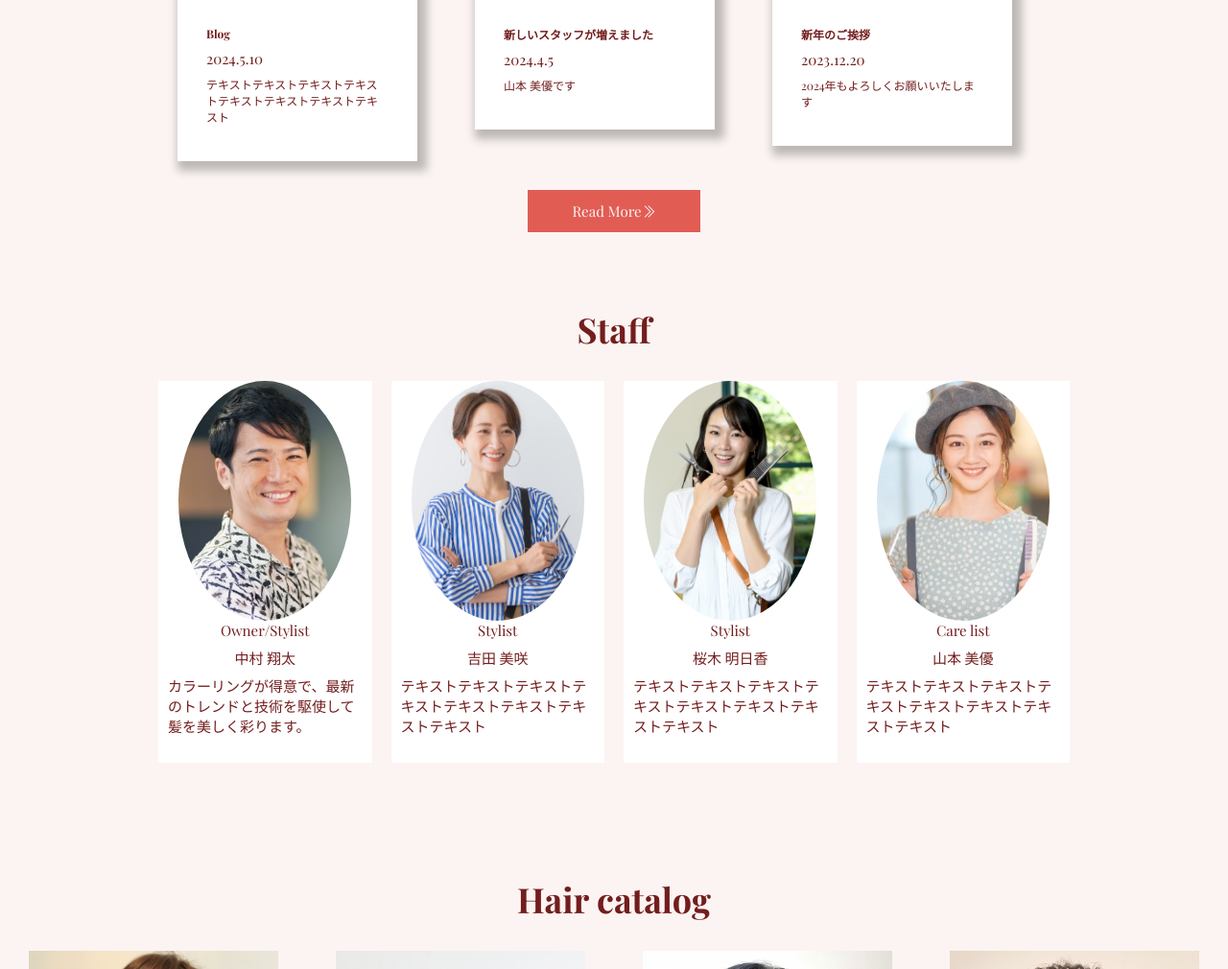
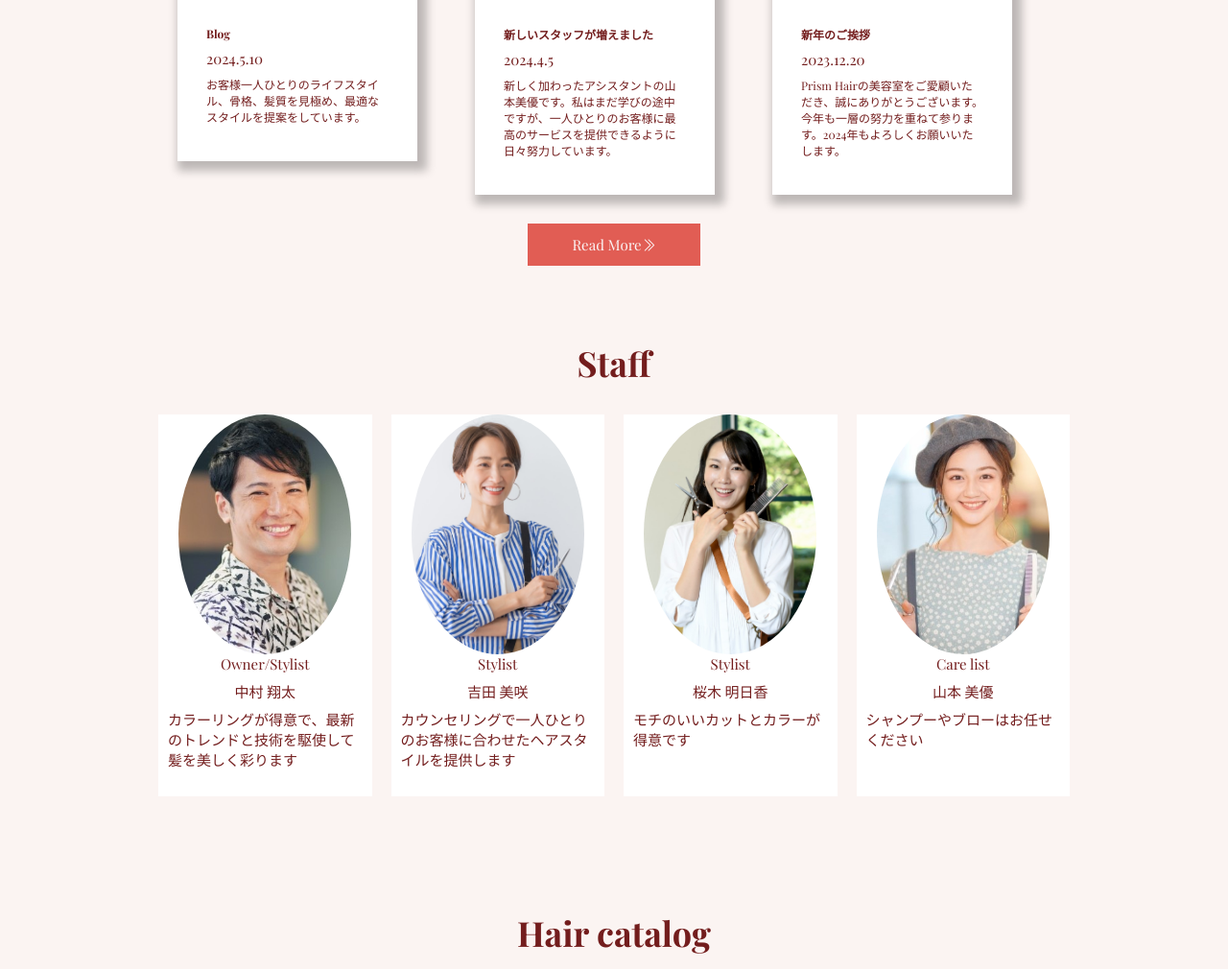
Before and after one commit to Prism24016/hair-salon, a plain HTML site: page index.html in a window 1280 px wide. Shown: the part 1829-2839 px from the top of the page at 96% size. Drawn offline with nearby package versions, Linux system fonts and the light colour scheme; some packages are replaced by stand-ins of ours; a web font is replaced by a local one.

Commit message:
Update index.html

```diff
--- a/index.html
+++ b/index.html
@@ -111,7 +111,7 @@
                   <div class="blog-item-text">
                     <p>Blog</p>
                     <p>2024.5.10</p>
-                    <p>テキストテキストテキストテキストテキストテキストテキストテキスト</p>
+                    <p>お客様一人ひとりのライフスタイル、骨格、髪質を見極め、最適なスタイルを提案をしています。</p>
                   </div>
                 </div>
               </a></div>
@@ -121,7 +121,7 @@
                   <div class="blog-item-text">
                     <p>新しいスタッフが増えました</p>
                     <p>2024.4.5</p>
-                    <p>山本 美優です</p>
+                    <p>新しく加わったアシスタントの山本美優です。私はまだ学びの途中ですが、一人ひとりのお客様に最高のサービスを提供できるように日々努力しています。</p>
                   </div>
                 </div>
               </a></div>
@@ -132,7 +132,7 @@
                   <div class="blog-item-text">
                     <p>新年のご挨拶</p>
                     <p>2023.12.20</p>
-                    <p>2024年もよろしくお願いいたします</p>
+                    <p>Prism Hairの美容室をご愛顧いただき、誠にありがとうございます。今年も一層の努力を重ねて参ります。2024年もよろしくお願いいたします。</p>
                   </div>
                 </div>
                           </a></div>
@@ -155,7 +155,7 @@
             <div class="staff-item-text">
               <p>Owner/Stylist</p>
               <p>中村 翔太</p>
-              <p>カラーリングが得意で、最新のトレンドと技術を駆使して髪を美しく彩ります。</p>
+              <p>カラーリングが得意で、最新のトレンドと技術を駆使して髪を美しく彩ります</p>
             </div>
           </div>
           <div class="staff-item">
@@ -163,7 +163,7 @@
             <div class="staff-item-text">
               <p>Stylist</p>
               <p>吉田 美咲</p>
-              <p>テキストテキストテキストテキストテキストテキストテキストテキスト</p>
+              <p>カウンセリングで一人ひとりのお客様に合わせたヘアスタイルを提供します</p>
             </div>
           </div>
           <div class="staff-item">
@@ -171,7 +171,7 @@
             <div class="staff-item-text">
               <p>Stylist</p>
               <p>桜木 明日香</p>
-              <p>テキストテキストテキストテキストテキストテキストテキストテキスト</p>
+              <p>モチのいいカットとカラーが得意です</p>
             </div>
           </div>
           <div class="staff-item">
@@ -179,7 +179,7 @@
             <div class="staff-item-text">
               <p>Care list</p>
               <p>山本 美優</p>
-              <p>テキストテキストテキストテキストテキストテキストテキストテキスト</p>
+              <p>シャンプーやブローはお任せください</p>
             </div>
           </div>
         </div>
```
